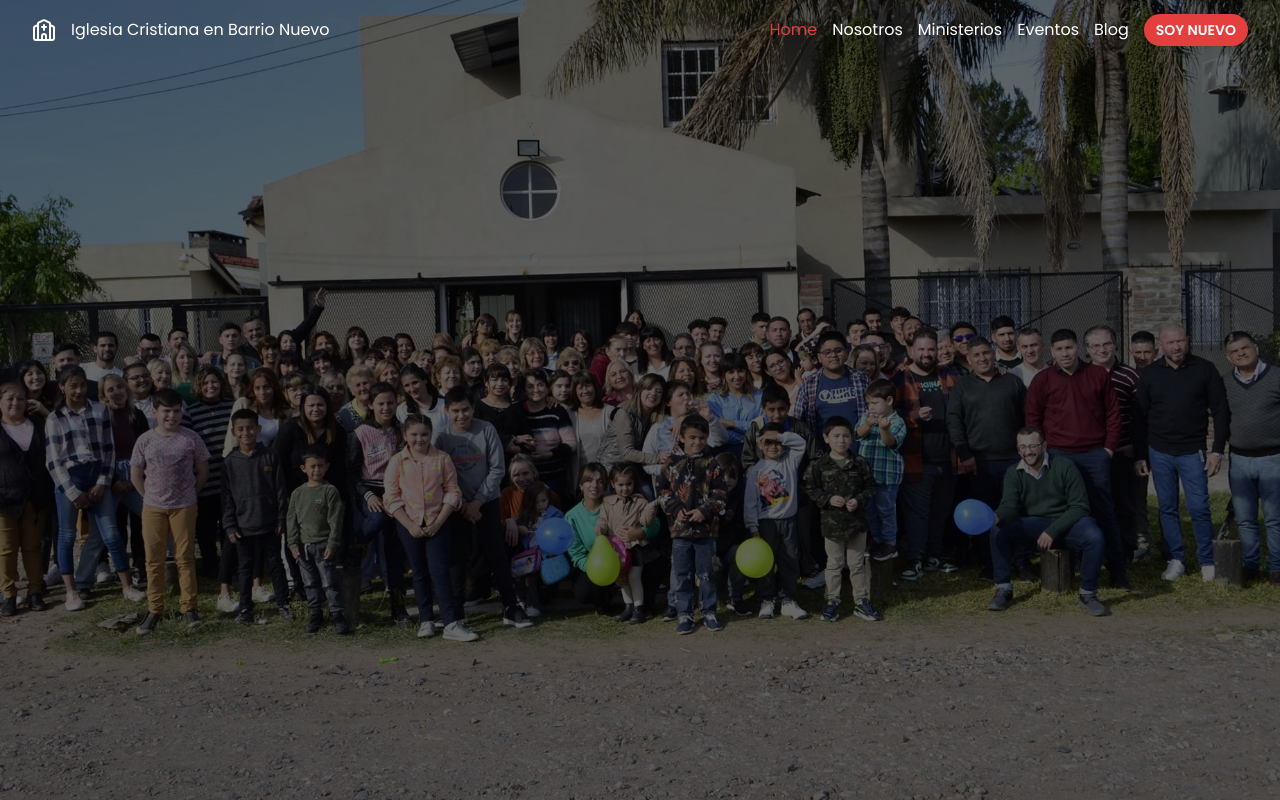
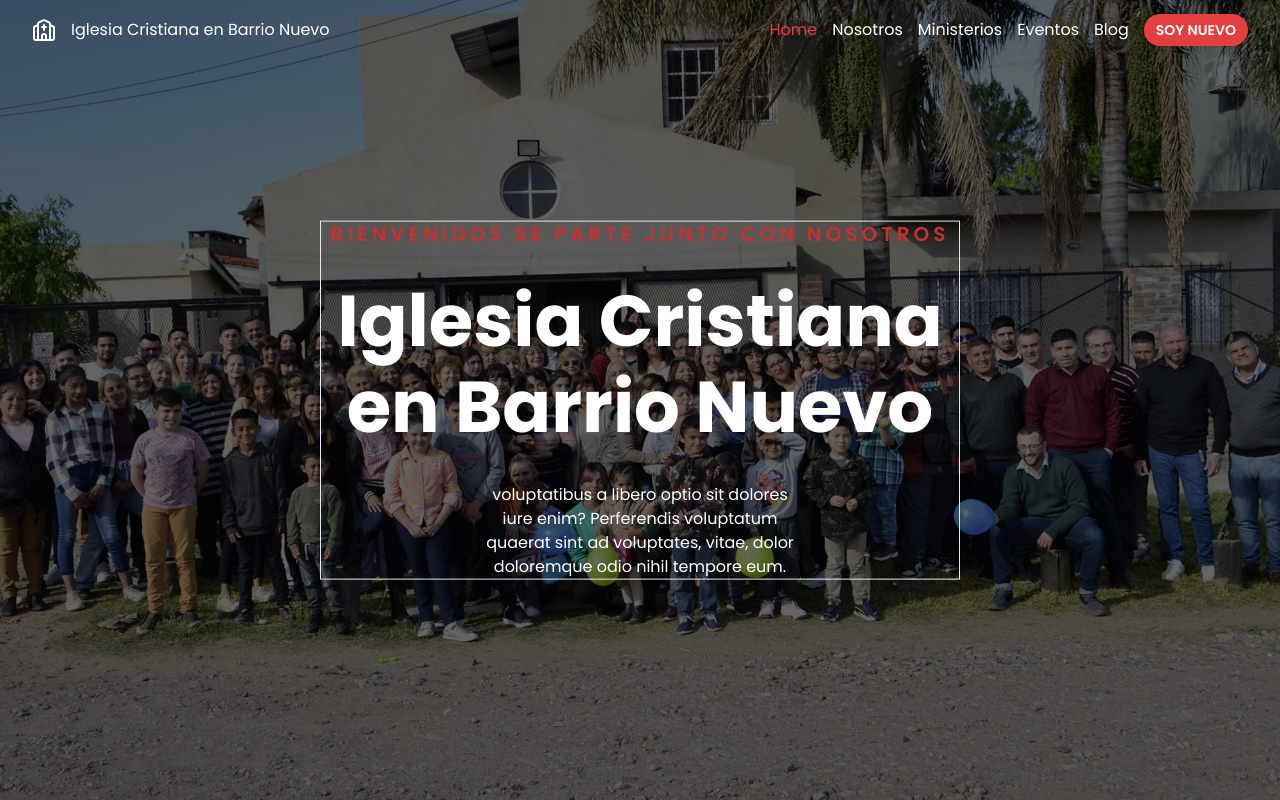
Before and after one commit to Agus9217/ultimate-church-project, a Next.js app: page / in a window 1280 px wide. Built offline with nearby package versions, Linux system fonts and the light colour scheme.

Commit message:
avanzando hero

```diff
--- a/src/app/components/hero/Hero.tsx
+++ b/src/app/components/hero/Hero.tsx
@@ -1,4 +1,4 @@
-import { Flex } from '@chakra-ui/react'
+import { Box, Flex, Heading, Text } from '@chakra-ui/react'
 import Image from 'next/image'
 import React from 'react'
 
@@ -8,6 +8,7 @@ export const Hero = () => {
       w={'100%'}
       h={'100dvh'}
     >
+      <Box>
         <Image
           src={'/hero-imagen.jpg'}
           alt={'Imagen de la iglesia'}
@@ -18,6 +19,44 @@ export const Hero = () => {
             filter: 'brightness(40%)'
           }}
         />
+        <Flex
+          position={'absolute'}
+          top={'50%'}
+          left={'50%'}
+          transform={'translate(-50%, -50%)'}
+          flexDirection={'column'}
+          borderWidth={'thin'}
+          gap={8}
+          alignItems={'center'}
+
+          textAlign={'center'}
+        >
+          <Heading
+            as={'h2'}
+            textShadow={'xl'}
+            fontWeight={'600'}
+            textTransform={'uppercase'}
+            fontSize={'xl'}
+            letterSpacing={4}
+            color={'red.600'}
+          >
+            Bienvenidos se parte junto con nosotros
+          </Heading>
+          <Heading
+            color={'white'}
+            fontSize={'7xl'}
+          >
+            Iglesia Cristiana en Barrio Nuevo
+          </Heading>
+          <Text
+            maxW={'50%'}
+            w={'100%'}
+            color={'white'}
+          >
+            voluptatibus a libero optio sit dolores iure enim? Perferendis voluptatum quaerat sint ad voluptates, vitae, dolor doloremque odio nihil tempore eum.
+          </Text>
+        </Flex>
+      </Box>
     </Flex>
 
   )
```
Lines whose indentation alone changed are shown as unchanged.
